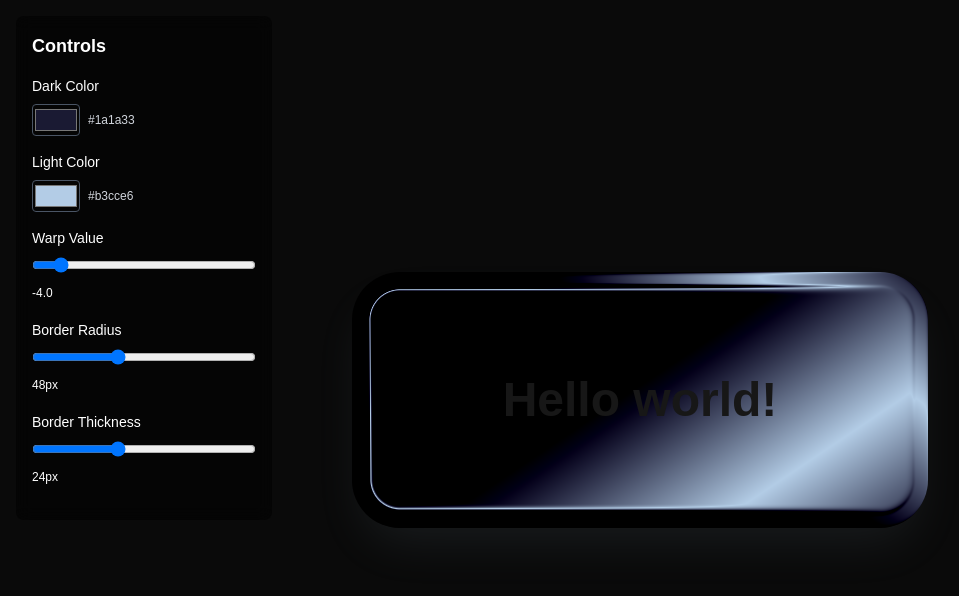
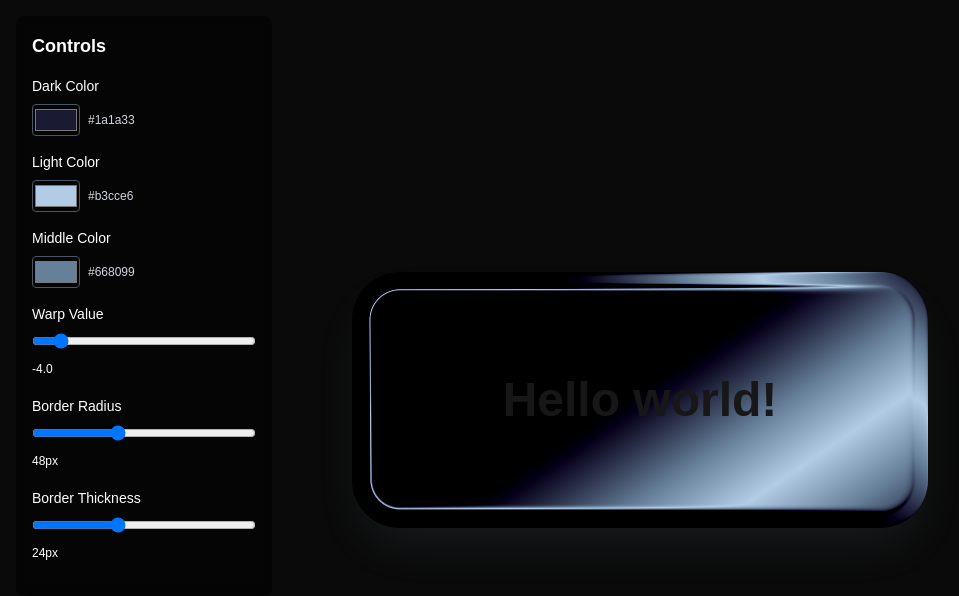
Before and after one commit to shroo3ey/webgl-button, a Next.js app: page / in a window 1280 px wide. Shown: the top 596 px of the page, without its empty margins (0-959 px from the left). Built offline with nearby package versions, Linux system fonts and the light colour scheme.

Commit message:
added third color

```diff
--- a/src/app/page.tsx
+++ b/src/app/page.tsx
@@ -9,6 +9,7 @@ const WebGLGradient = () => {
   // Control states
   const [darkColor, setDarkColor] = useState({ r: 0.1, g: 0.1, b: 0.2 });
   const [lightColor, setLightColor] = useState({ r: 0.7, g: 0.8, b: 0.9 });
+  const [middleColor, setMiddleColor] = useState({ r: 0.4, g: 0.5, b: 0.6 });
   const [warpValue, setWarpValue] = useState(-4.0);
   const [borderRadius, setBorderRadius] = useState(48.0);
   const [borderThickness, setBorderThickness] = useState(24.0);
@@ -66,6 +67,7 @@ const WebGLGradient = () => {
       uniform vec2 u_resolution;
       uniform vec3 u_darkColor;
       uniform vec3 u_lightColor;
+      uniform vec3 u_middleColor;
       uniform float u_warpValue;
       uniform float u_borderRadius;
       uniform float u_borderThickness;
@@ -156,13 +158,34 @@ const WebGLGradient = () => {
         float warpedGradient = abs(warped_uv.x * 3.0 - warped_uv.y);
         warpedGradient = 1.0 - warpedGradient;// Create a horizontal gradient from light blue to dark blue
 
-        // Create color gradient from light blue to dark blue
+        // Create color gradient from dark to middle to light
+        vec3 darkBlue = u_darkColor;   // Use uniform dark color
+        vec3 middleBlue = u_middleColor; // Use uniform middle color
         vec3 lightBlue = u_lightColor; // Use uniform light color
-        vec3 darkBlue = u_darkColor;   // Use uniform dark color
 
-        // Interpolate between colors based on gradient value
-        vec3 gradientColor = mix(darkBlue, lightBlue, gradient);
-        vec3 warpedColor = mix(darkBlue, lightBlue, warpedGradient);
+        // Interpolate between three colors based on gradient value
+        vec3 gradientColor;
+        vec3 warpedColor;
+
+        if (gradient < 0.5) {
+          // Interpolate between dark and middle color
+          float t = gradient * 2.0; // Scale 0-0.5 to 0-1
+          gradientColor = mix(darkBlue, middleBlue, t);
+        } else {
+          // Interpolate between middle and light color
+          float t = (gradient - 0.5) * 2.0; // Scale 0.5-1 to 0-1
+          gradientColor = mix(middleBlue, lightBlue, t);
+        }
+
+        if (warpedGradient < 0.5) {
+          // Interpolate between dark and middle color
+          float t = warpedGradient * 2.0; // Scale 0-0.5 to 0-1
+          warpedColor = mix(darkBlue, middleBlue, t);
+        } else {
+          // Interpolate between middle and light color
+          float t = (warpedGradient - 0.5) * 2.0; // Scale 0.5-1 to 0-1
+          warpedColor = mix(middleBlue, lightBlue, t);
+        }
 
         // Use border color if border > 0.0, otherwise use gradient color
         vec3 finalColor = border > 0.0 ? warpedColor : gradientColor;
@@ -228,6 +251,7 @@ const WebGLGradient = () => {
     const resolutionUniformLocation = gl.getUniformLocation(program, 'u_resolution');
     const darkColorUniformLocation = gl.getUniformLocation(program, 'u_darkColor');
     const lightColorUniformLocation = gl.getUniformLocation(program, 'u_lightColor');
+    const middleColorUniformLocation = gl.getUniformLocation(program, 'u_middleColor');
     const warpValueUniformLocation = gl.getUniformLocation(program, 'u_warpValue');
     const borderRadiusUniformLocation = gl.getUniformLocation(program, 'u_borderRadius');
     const borderThicknessUniformLocation = gl.getUniformLocation(program, 'u_borderThickness');
@@ -269,6 +293,7 @@ const WebGLGradient = () => {
       // Set color uniforms
       gl.uniform3f(darkColorUniformLocation, darkColor.r, darkColor.g, darkColor.b);
       gl.uniform3f(lightColorUniformLocation, lightColor.r, lightColor.g, lightColor.b);
+      gl.uniform3f(middleColorUniformLocation, middleColor.r, middleColor.g, middleColor.b);
 
       // Set warp and border radius uniforms
       gl.uniform1f(warpValueUniformLocation, warpValue);
@@ -327,7 +352,7 @@ const WebGLGradient = () => {
       gl.deleteProgram(program);
       gl.deleteBuffer(positionBuffer);
     };
-  }, [mousePosition, darkColor, lightColor, warpValue, borderRadius, borderThickness]);
+  }, [mousePosition, darkColor, lightColor, middleColor, warpValue, borderRadius, borderThickness]);
 
   return (
     <div className="w-full h-screen bg-neutral-950 flex items-center justify-center">
@@ -372,6 +397,22 @@ const WebGLGradient = () => {
             />
             <span className="text-xs text-gray-300">
               {rgbToHex(lightColor.r, lightColor.g, lightColor.b)}
+            </span>
+          </div>
+        </div>
+
+        {/* Middle Color */}
+        <div className="mb-4">
+          <label className="block text-sm font-medium mb-2">Middle Color</label>
+          <div className="flex items-center gap-2">
+            <input
+              type="color"
+              value={rgbToHex(middleColor.r, middleColor.g, middleColor.b)}
+              onChange={(e) => setMiddleColor(hexToRgb(e.target.value))}
+              className="w-12 h-8 rounded border border-gray-600"
+            />
+            <span className="text-xs text-gray-300">
+              {rgbToHex(middleColor.r, middleColor.g, middleColor.b)}
             </span>
           </div>
         </div>
```
